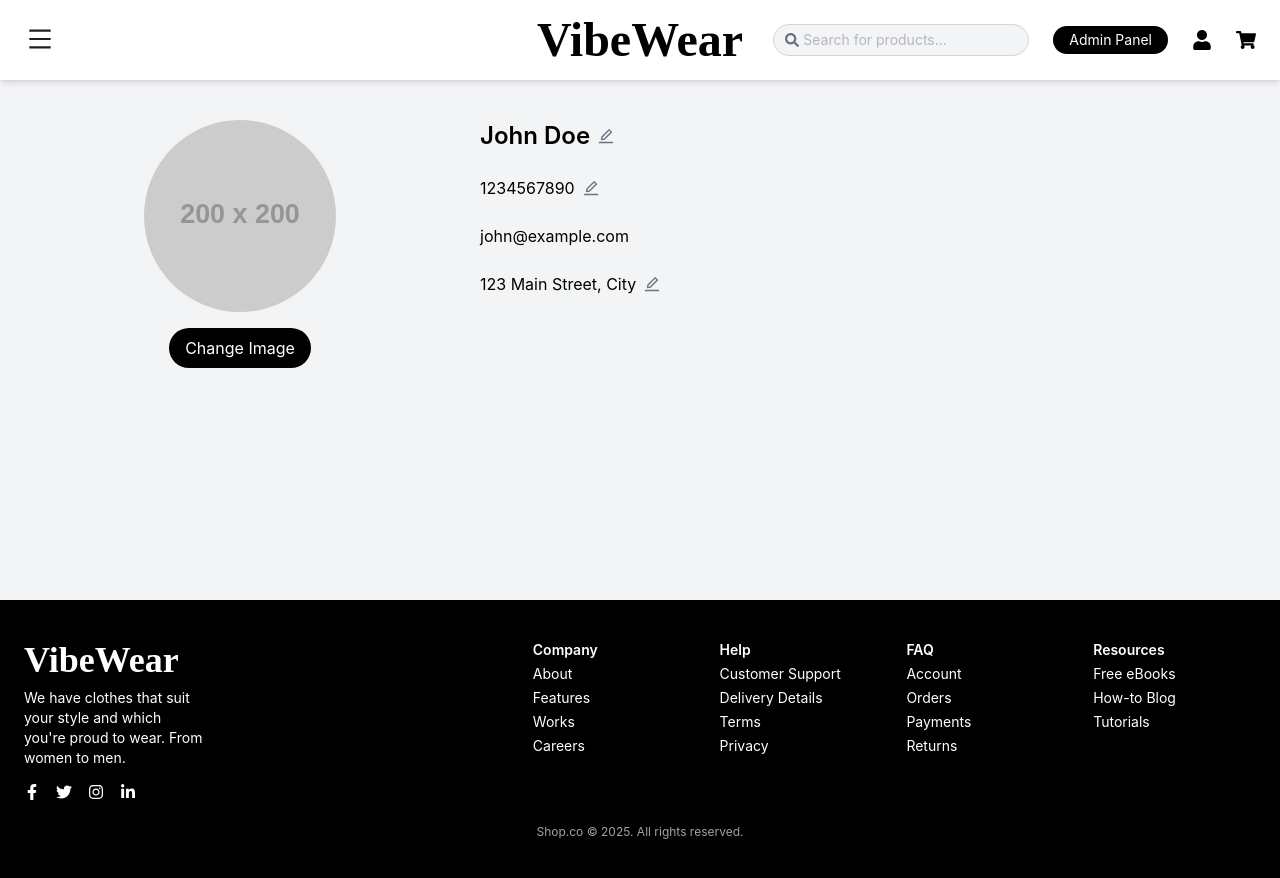
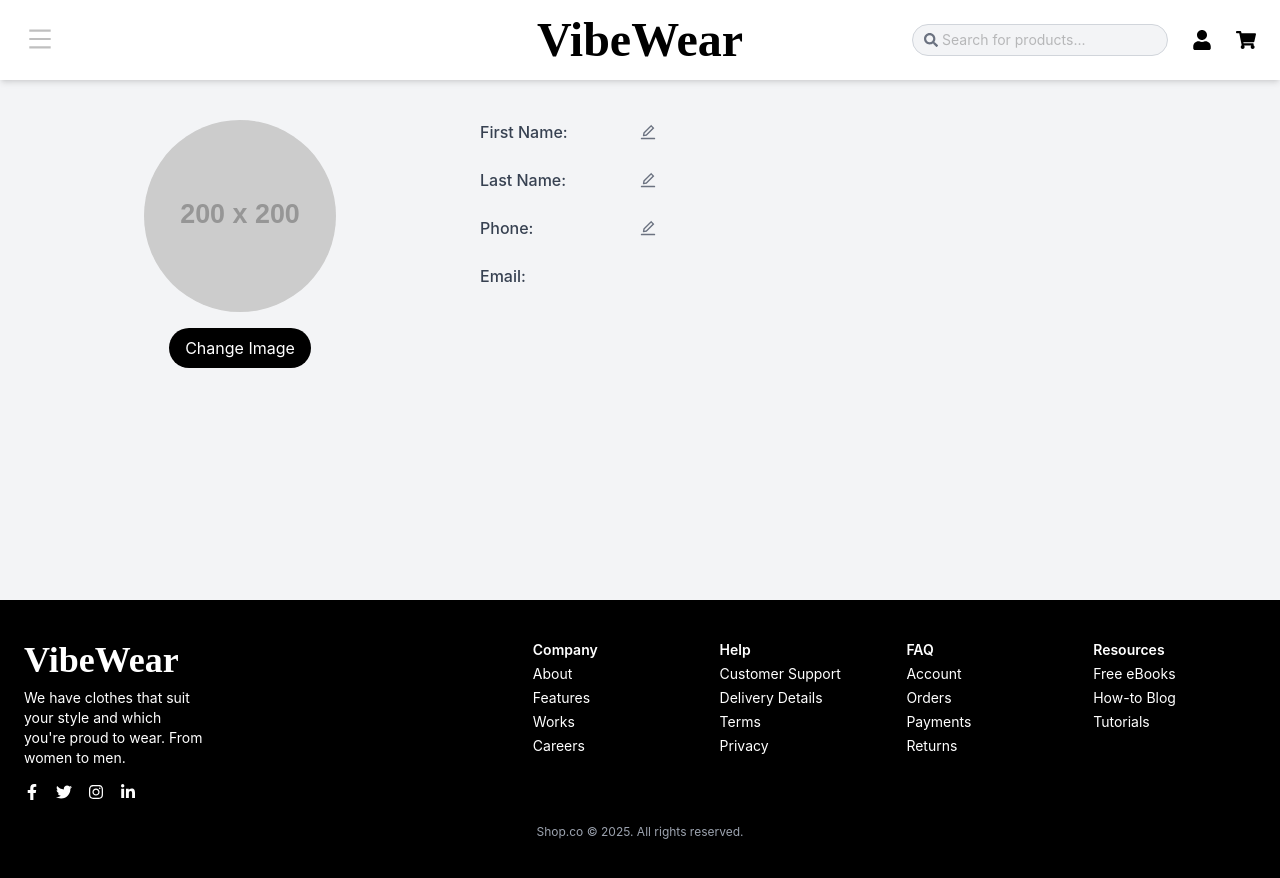
Before and after one commit to Yehia404/E-Commerce-Website, a React (Create React App) app in the folder e-front/: page /profile in a window 1280 px wide. Built offline with nearby package versions, Linux system fonts and the light colour scheme.

Commit message:
integrate Profile

```diff
--- a/e-front/src/components/navbar.js
+++ b/e-front/src/components/navbar.js
@@ -3,17 +3,18 @@ import { FaUser, FaShoppingCart, FaSearch } from "react-icons/fa";
 import { Link, useNavigate } from "react-router-dom";
 import { Drawer, Button, Input, Dropdown, Menu } from "antd";
 import { MenuOutlined } from "@ant-design/icons";
+import { useUser } from "../context/usercontext"; // Import UserContext
 
 const Navbar = () => {
   const [isOpen, setIsOpen] = useState(false);
   const navigate = useNavigate();
 
-  // Simulate auth state
-  const isAdmin = true; // Change based on your actual logic
-  const isLoggedIn = true; // Replace this with your auth state
+  const { isLoggedIn, isAdmin, logout } = useUser();
 
   const toggleMenu = () => {
-    setIsOpen(!isOpen);
+    if (isLoggedIn) {
+      setIsOpen(!isOpen);
+    }
   };
 
   const closeMenu = () => {
@@ -21,13 +22,15 @@ const Navbar = () => {
   };
 
   const handleIconClick = () => {
-    navigate(isLoggedIn ? "/profile" : "/login");
+    if (isLoggedIn) {
+      navigate("/profile");
+    } else {
+      navigate("/login");
+    }
   };
 
   const handleLogout = () => {
-    console.log("Logging out...");
-    // Your real logout logic here
-    // Example: localStorage.removeItem("token");
+    logout();
     navigate("/login");
   };
 
@@ -52,6 +55,7 @@ const Navbar = () => {
           icon={<MenuOutlined />}
           onClick={toggleMenu}
           type="text"
+          disabled={!isLoggedIn} // Disable button if not logged in
         />
 
         {/* Logo */}
@@ -85,7 +89,10 @@ const Navbar = () => {
           )}
 
           {/* User Icon with Dropdown */}
-          <Dropdown overlay={dropdownMenu} trigger={["hover"]}>
+          <Dropdown
+            overlay={dropdownMenu}
+            trigger={isLoggedIn ? ["hover"] : []}
+          >
             <div
               onClick={handleIconClick}
               className="text-xl cursor-pointer flex items-center"
--- a/e-front/src/context/usercontext.js
+++ b/e-front/src/context/usercontext.js
@@ -1,5 +1,4 @@
-// src/context/UserContext.js
-import { createContext, useState, useContext } from "react";
+import { createContext, useState, useContext, useEffect } from "react";
 import axios from "axios";
 
 const UserContext = createContext();
@@ -7,8 +6,26 @@ const UserContext = createContext();
 export const UserProvider = ({ children }) => {
   const [user, setUser] = useState(null);
   const [token, setToken] = useState(null);
+  const [isLoggedIn, setIsLoggedIn] = useState(false);
+  const [isAdmin, setIsAdmin] = useState(false);
 
-  // Handles login API call
+  // Load user and token from localStorage on first load
+  useEffect(() => {
+    const storedToken = localStorage.getItem("authToken");
+    const storedUser = localStorage.getItem("user");
+
+    if (storedToken) {
+      setToken(storedToken);
+      setIsLoggedIn(true);
+    }
+
+    if (storedUser) {
+      const parsedUser = JSON.parse(storedUser);
+      setUser(parsedUser);
+      setIsAdmin(parsedUser.isAdmin);
+    }
+  }, []);
+
   const loginUser = async (formData) => {
     try {
       const res = await axios.post(
@@ -18,7 +35,13 @@ export const UserProvider = ({ children }) => {
 
       setUser(res.data.user);
       setToken(res.data.token);
+      setIsLoggedIn(true);
+      setIsAdmin(res.data.user.isAdmin);
+
+      // Save to localStorage
       localStorage.setItem("authToken", res.data.token);
+      localStorage.setItem("user", JSON.stringify(res.data.user));
+
       return { success: true, data: res.data };
     } catch (err) {
       const message = err.response?.data?.message || "Something went wrong.";
@@ -26,7 +49,6 @@ export const UserProvider = ({ children }) => {
     }
   };
 
-  // Handles register API call
   const registerUser = async (formData) => {
     try {
       await axios.post("http://localhost:5000/api/users/register", {
@@ -44,13 +66,25 @@ export const UserProvider = ({ children }) => {
   };
 
   const logout = () => {
+    setIsLoggedIn(false);
+    setIsAdmin(false);
     setUser(null);
     setToken(null);
+    localStorage.removeItem("authToken");
+    localStorage.removeItem("user");
   };
 
   return (
     <UserContext.Provider
-      value={{ user, token, logout, loginUser, registerUser }}
+      value={{
+        user,
+        token,
+        isLoggedIn,
+        isAdmin,
+        loginUser,
+        registerUser,
+        logout,
+      }}
     >
       {children}
     </UserContext.Provider>
--- a/e-front/src/pages/profile.js
+++ b/e-front/src/pages/profile.js
@@ -1,25 +1,40 @@
-import React, { useState } from "react";
+import React, { useState, useEffect } from "react";
 import Navbar from "../components/navbar";
 import Footer from "../components/footer";
 import { Input } from "antd";
 import { EditOutlined } from "@ant-design/icons";
+import { useUser } from "../context/usercontext";
 
 const Profile = () => {
-  const initialProfile = {
-    name: "John Doe",
-    number: "1234567890",
-    email: "john@example.com",
-    address: "123 Main Street, City",
+  const { user } = useUser();
+
+  const [profile, setProfile] = useState({
+    firstname: "",
+    lastname: "",
+    number: "",
+    email: "",
     image: null,
-  };
+  });
 
-  const [profile, setProfile] = useState(initialProfile);
   const [editing, setEditing] = useState({
-    name: false,
+    firstname: false,
+    lastname: false,
     number: false,
-    address: false,
   });
+
   const [hasChanges, setHasChanges] = useState(false);
+
+  useEffect(() => {
+    if (user) {
+      setProfile((prev) => ({
+        ...prev,
+        firstname: user.firstname || "",
+        lastname: user.lastname || "",
+        number: user.phone || "",
+        email: user.email || "",
+      }));
+    }
+  }, [user]);
 
   const handleEditToggle = (field) => {
     setEditing((prev) => ({ ...prev, [field]: !prev[field] }));
@@ -44,7 +59,7 @@ const Profile = () => {
   const handleSave = () => {
     console.log("Saving profile...", profile);
     setHasChanges(false);
-    setEditing({ name: false, number: false, address: false });
+    setEditing({ firstname: false, lastname: false, number: false });
   };
 
   return (
@@ -77,65 +92,77 @@ const Profile = () => {
 
           {/* Info Fields */}
           <div className="flex flex-col gap-6 w-2/3 pl-10">
-            {/* Name */}
-            <div className="flex items-center gap-2">
-              {editing.name ? (
+            {/* First Name */}
+            <div className="flex items-center gap-4">
+              <label className="w-32 font-medium text-gray-700">
+                First Name:
+              </label>
+              {editing.firstname ? (
                 <Input
-                  value={profile.name}
-                  onChange={(e) => handleChange("name", e.target.value)}
-                  className="w-full"
+                  value={profile.firstname}
+                  onChange={(e) => handleChange("firstname", e.target.value)}
+                  className="flex-1 rounded-lg border-gray-300"
                 />
               ) : (
-                <span className="text-2xl font-semibold">{profile.name}</span>
+                <span className="text-lg text-gray-800">
+                  {profile.firstname}
+                </span>
               )}
               <EditOutlined
-                onClick={() => handleEditToggle("name")}
-                className="text-gray-500 cursor-pointer"
+                onClick={() => handleEditToggle("firstname")}
+                className="text-gray-500 cursor-pointer hover:text-black"
               />
             </div>
 
-            {/* Number */}
-            <div className="flex items-center gap-2">
+            {/* Last Name */}
+            <div className="flex items-center gap-4">
+              <label className="w-32 font-medium text-gray-700">
+                Last Name:
+              </label>
+              {editing.lastname ? (
+                <Input
+                  value={profile.lastname}
+                  onChange={(e) => handleChange("lastname", e.target.value)}
+                  className="flex-1 rounded-lg border-gray-300"
+                />
+              ) : (
+                <span className="text-lg text-gray-800">
+                  {profile.lastname}
+                </span>
+              )}
+              <EditOutlined
+                onClick={() => handleEditToggle("lastname")}
+                className="text-gray-500 cursor-pointer hover:text-black"
+              />
+            </div>
+
+            {/* Phone */}
+            <div className="flex items-center gap-4">
+              <label className="w-32 font-medium text-gray-700">Phone:</label>
               {editing.number ? (
                 <Input
                   value={profile.number}
                   onChange={(e) => handleChange("number", e.target.value)}
-                  className="w-full"
+                  className="flex-1 rounded-lg border-gray-300"
                 />
               ) : (
-                <span className="text-md">{profile.number}</span>
+                <span className="text-md text-gray-800">{profile.number}</span>
               )}
               <EditOutlined
                 onClick={() => handleEditToggle("number")}
-                className="text-gray-500 cursor-pointer"
+                className="text-gray-500 cursor-pointer hover:text-black"
               />
             </div>
 
             {/* Email */}
-            <div className="flex items-center gap-2">
-              <span className="text-md">{profile.email}</span>
+            <div className="flex items-center gap-4">
+              <label className="w-32 font-medium text-gray-700">Email:</label>
+              <span className="text-md text-gray-800">{profile.email}</span>
             </div>
 
-            {/* Address */}
-            <div className="flex items-center gap-2">
-              {editing.address ? (
-                <Input
-                  value={profile.address}
-                  onChange={(e) => handleChange("address", e.target.value)}
-                  className="w-full"
-                />
-              ) : (
-                <span className="text-md">{profile.address}</span>
-              )}
-              <EditOutlined
-                onClick={() => handleEditToggle("address")}
-                className="text-gray-500 cursor-pointer"
-              />
-            </div>
-
-            {/* Save Button (aligned right) */}
+            {/* Save Button */}
             {hasChanges && (
-              <div className="flex justify-end">
+              <div className="flex justify-end mt-4">
                 <button
                   onClick={handleSave}
                   className="bg-black text-white px-6 py-2 rounded-full hover:bg-gray-800 transition duration-200"
```
